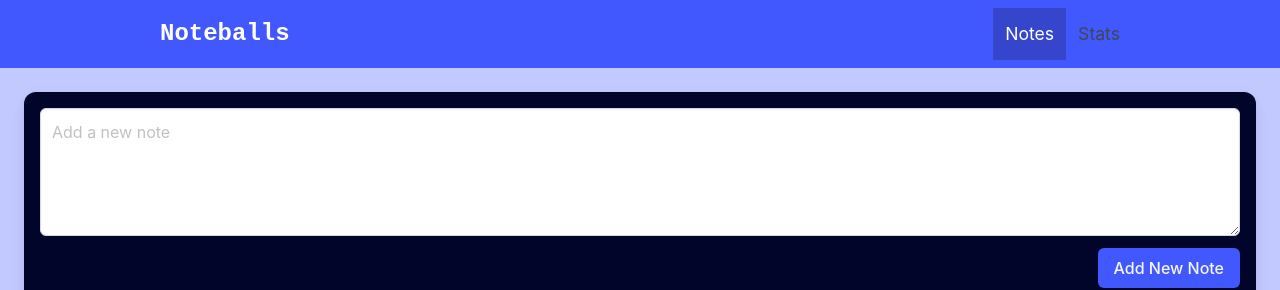
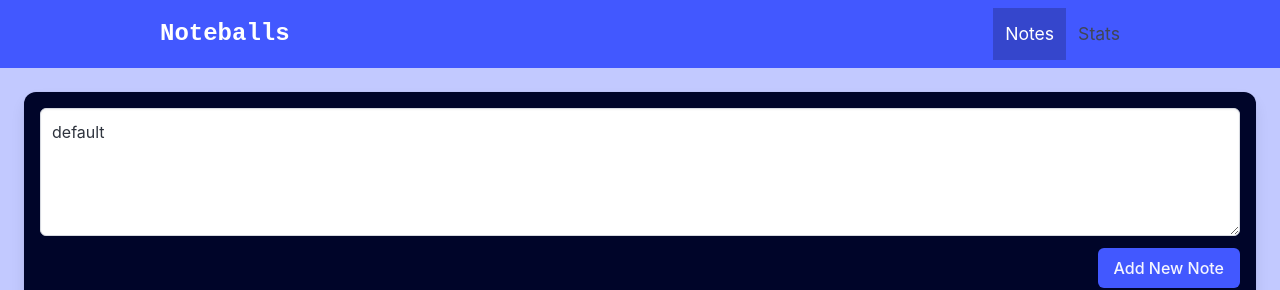
Before and after one commit to VindicoDavid/Noteballs, a Vue app in the folder Noteballs/: page /#/ in a window 1280 px wide. Shown: the top 290 px of the page. Built offline with nearby package versions, Linux system fonts and the light colour scheme.

Commit message:
model to the right ref

```diff
--- a/Noteballs/src/views/ViewNotes.vue
+++ b/Noteballs/src/views/ViewNotes.vue
@@ -4,9 +4,10 @@
       <div class="field">
         <div class="control">
           <textarea
+            v-model="newNote"
             class="textarea"
             placeholder="Add a new note"
-            v-model="newNoteContent"
+
           ></textarea>
         </div>
       </div>
@@ -41,6 +42,9 @@
 
 <script setup>
     import { ref } from 'vue'
+
+    const newNote = ref('default')
+
     const notes = ref([
     {
         id:'id1',
@@ -53,4 +57,6 @@
 )
 
 
+
+
     </script>
```
